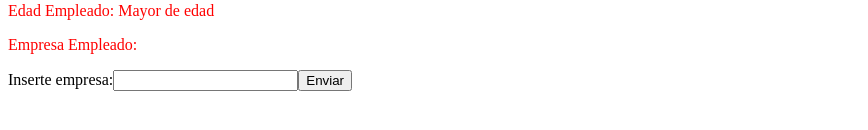
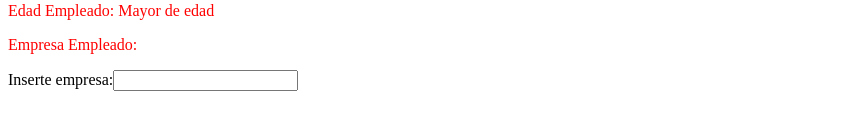
Before and after one commit to Martinez201/miprimeraAppAngular, an Angular app: page / in a window 1280 px wide. Shown: the part 172-302 px from the top of the page, without its empty margins (0-868 px from the left). Built offline with nearby package versions, Linux system fonts and the light colour scheme.

Commit message:
evento keyup y variables de pantilla (#empresa)

```diff
--- a/src/app/empleado/empleado.component.html
+++ b/src/app/empleado/empleado.component.html
@@ -5,6 +5,4 @@
 
 
   <label for="empresa">Inserte empresa:</label>
-  <input type="text" #empresa>
-
-  <input type="button" value="Enviar" (click)="llamaEmpresa(empresa.value)">
+  <input type="text" #empresa (keyup)="0">
```
